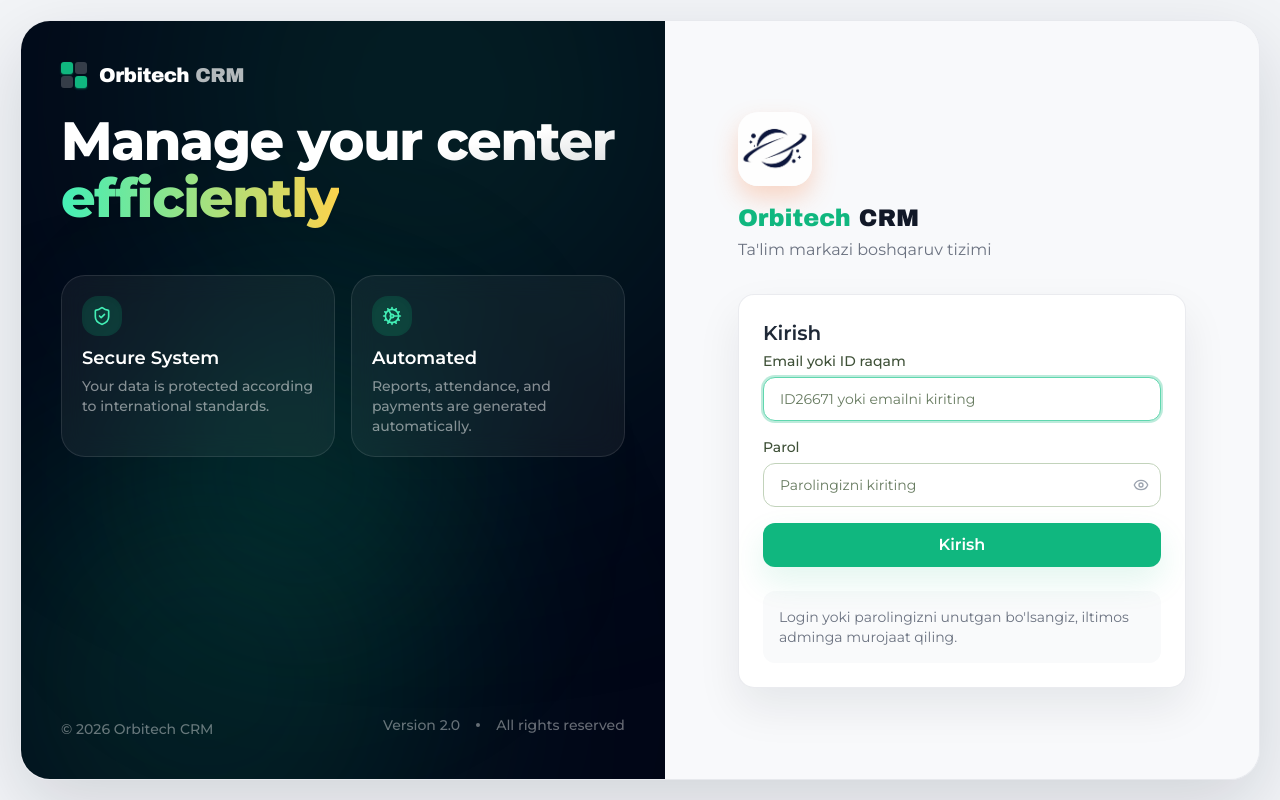
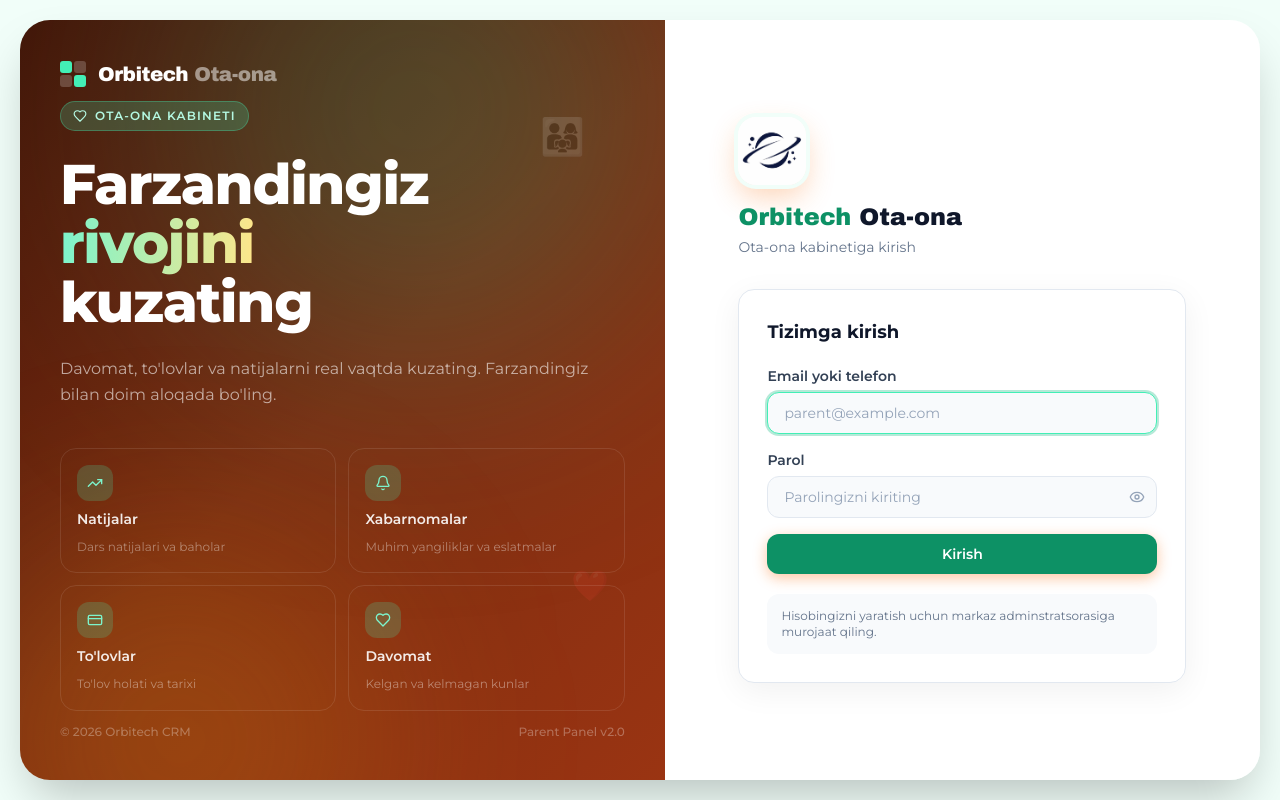
Before and after one commit to usmon717n/orbitechcrm-parent, a Next.js app: page /auth/login in a window 1280 px wide. Built offline with nearby package versions, Linux system fonts and the light colour scheme; no server answers.

Commit message:
Redesign login page: orange parent theme

```diff
--- a/src/app/auth/login/page.tsx
+++ b/src/app/auth/login/page.tsx
@@ -5,18 +5,12 @@
 import { useAuthStore, readAuthFromStorage } from '@/store/auth.store'
 import { authApi } from '@/lib/api'
 import toast from 'react-hot-toast'
-import { Eye, EyeOff, Cog, ShieldCheck } from 'lucide-react'
+import { Eye, EyeOff, Heart, Bell, CreditCard, TrendingUp } from 'lucide-react'
 import { useI18n } from '@/lib/i18n'
-
-const STUDENT_ID_REGEX = /^(ID\d{5}|ST\d{2}[A-Z2-9]{6})$/i
 
 export default function LoginPage() {
   return (
-    <Suspense fallback={
-      <div className="min-h-screen flex items-center justify-center bg-gray-50 dark:bg-gray-950">
-        <div className="w-8 h-8 border-4 border-orange-500 border-t-transparent rounded-full animate-spin" />
-      </div>
-    }>
+    <Suspense fallback={<div className="min-h-screen flex items-center justify-center bg-orange-950"><div className="w-8 h-8 border-4 border-orange-400 border-t-transparent rounded-full animate-spin" /></div>}>
       <LoginContent />
     </Suspense>
   )
@@ -32,219 +26,135 @@
   const [showPwd, setShowPwd] = useState(false)
   const [loading, setLoading] = useState(false)
   const { t } = useI18n()
-
-  // URL dan tenant slug o'qiladi: /auth/login?tenant=najot-talim
   const tenantSlug = searchParams.get('tenant') ?? undefined
-  const isSwitchMode = searchParams.get('switch') === '1'
-
-  const isStudentId = STUDENT_ID_REGEX.test(identifier.trim())
 
   useEffect(() => {
     const { user, isAuthenticated } = readAuthFromStorage()
-    const canSwitchFromActiveSession = isSwitchMode && user?.role === 'SUPERADMIN'
-    if (isAuthenticated && user && !canSwitchFromActiveSession) {
-      const path =
-        user.role === 'SUPERADMIN' ? '/superadmin' :
-        user.role === 'ADMIN' ? '/admin' :
-        user.role === 'TEACHER' ? '/teacher' : '/student'
-      router.replace(path)
-    } else {
-      setReady(true)
-    }
-  }, [isSwitchMode, router])
+    if (isAuthenticated && user && user.role === 'PARENT') router.replace('/parent')
+    else setReady(true)
+  }, [router])
 
   const handleSubmit = async (e: React.FormEvent) => {
     e.preventDefault()
     if (!identifier.trim() || !password.trim()) { toast.error(t('login.fillAllFields')); return }
-
-    // Student ID bilan kirish tenant slug talab qiladi
-    if (isStudentId && !tenantSlug) {
-      toast.error("O'quvchilar markaz havolasi orqali kirishlari kerak")
-      return
-    }
-
     setLoading(true)
     try {
       const res = await authApi.login(identifier.trim(), password.trim(), tenantSlug)
       const { access_token, refresh_token, user, tenant } = res.data
+      if (user.role !== 'PARENT') { toast.error("Bu panel faqat ota-onalar uchun"); return }
       setAuth(user, access_token, refresh_token, tenant ?? undefined)
-      const path =
-        user.role === 'SUPERADMIN' ? '/superadmin' :
-        user.role === 'ADMIN' ? '/admin' :
-        user.role === 'TEACHER' ? '/teacher' : '/student'
-      toast.success(`${t('login.welcome')}, ${user.firstName}!`)
-      router.replace(path)
+      toast.success(`Xush kelibsiz, ${user.firstName}!`)
+      router.replace('/parent')
     } catch (err: any) {
       const msg = err.response?.data?.message
       toast.error(Array.isArray(msg) ? msg[0] : (msg || t('login.invalidCredentials')))
-    } finally {
-      setLoading(false)
-    }
+    } finally { setLoading(false) }
   }
 
-  if (!ready) {
-    return (
-      <div className="min-h-screen flex items-center justify-center bg-gray-50 dark:bg-gray-950">
-        <div className="w-8 h-8 border-4 border-orange-500 border-t-transparent rounded-full animate-spin" />
-      </div>
-    )
-  }
+  if (!ready) return <div className="min-h-screen flex items-center justify-center bg-orange-950"><div className="w-8 h-8 border-4 border-orange-400 border-t-transparent rounded-full animate-spin" /></div>
 
   return (
-    <div className="min-h-[100dvh] bg-[#f2f4f7] dark:bg-gray-950 lg:h-[100dvh] lg:overflow-hidden lg:p-5">
-      <div className="mx-auto flex min-h-[100dvh] w-full max-w-[1480px] overflow-hidden lg:h-full lg:min-h-0 lg:rounded-[30px] lg:border lg:border-gray-200/80 dark:lg:border-gray-800/80 lg:shadow-[0_26px_72px_rgba(15,23,42,0.14)]">
-        <section className="relative hidden w-[52%] lg:flex lg:min-h-0 lg:overflow-hidden flex-col justify-start gap-6 overflow-hidden bg-slate-950 p-8 xl:p-10 text-white">
-          {/* Abstract background elements */}
-          <div className="absolute -top-[30%] -right-[10%] h-[600px] w-[600px] rounded-full bg-orange-600/20 blur-[140px] pointer-events-none" />
-          <div className="absolute -bottom-[20%] -left-[10%] h-[500px] w-[500px] rounded-full bg-indigo-600/20 blur-[120px] pointer-events-none" />
-          <div className="absolute top-[40%] left-[20%] h-[300px] w-[300px] rounded-full bg-purple-500/15 blur-[100px] pointer-events-none" />
+    <div className="min-h-[100dvh] bg-orange-50 dark:bg-slate-950 lg:h-[100dvh] lg:overflow-hidden lg:p-5">
+      <div className="mx-auto flex min-h-[100dvh] w-full max-w-[1480px] overflow-hidden lg:h-full lg:min-h-0 lg:rounded-[30px] lg:shadow-2xl">
 
-          {/* Logo / Brand header */}
+        {/* LEFT — Parent Hero (warm & family) */}
+        <section className="relative hidden w-[52%] lg:flex flex-col justify-between overflow-hidden p-10 text-white" style={{ background: 'linear-gradient(135deg, #431407 0%, #7c2d12 50%, #9a3412 100%)' }}>
+          <div className="absolute -top-40 right-0 h-[500px] w-[500px] rounded-full bg-orange-500/25 blur-[130px] pointer-events-none" />
+          <div className="absolute -bottom-40 -left-10 h-[400px] w-[400px] rounded-full bg-amber-500/20 blur-[100px] pointer-events-none" />
+
+          {/* Decoration */}
+          <div className="absolute top-24 right-20 text-4xl opacity-15">👨‍👩‍👧</div>
+          <div className="absolute bottom-44 right-14 text-3xl opacity-15">❤️</div>
+
+          {/* Brand */}
           <div className="relative z-10 flex items-center gap-3">
             <div className="flex flex-col gap-[2px]">
-              <div className="flex items-center gap-[2px]">
-                <div className="h-3 w-3 rounded-[3px] bg-orange-500 shadow-sm shadow-orange-500/50" />
-                <div className="h-3 w-3 rounded-[3px] bg-white/20" />
-              </div>
-              <div className="flex items-center gap-[2px]">
-                <div className="h-3 w-3 rounded-[3px] bg-white/20" />
-                <div className="h-3 w-3 rounded-[3px] bg-orange-500 shadow-sm shadow-orange-500/50" />
-              </div>
+              <div className="flex gap-[2px]"><div className="h-3 w-3 rounded-[3px] bg-orange-400" /><div className="h-3 w-3 rounded-[3px] bg-white/20" /></div>
+              <div className="flex gap-[2px]"><div className="h-3 w-3 rounded-[3px] bg-white/20" /><div className="h-3 w-3 rounded-[3px] bg-orange-400" /></div>
             </div>
-            <span className="font-brand text-xl tracking-tight text-white">
-              Orbitech <span className="font-medium text-white/70">CRM</span>
-            </span>
+            <span className="font-brand text-xl tracking-tight">Orbitech <span className="text-white/50 font-medium">Ota-ona</span></span>
           </div>
 
-          {/* Center content */}
-          <div className="relative z-10 mx-auto max-w-xl pb-2 lg:pb-0">
-            <h1 className="mb-4 text-[42px] font-extrabold leading-[1.06] tracking-tight xl:text-[54px] 2xl:text-[64px] text-transparent bg-clip-text bg-gradient-to-br from-white via-white to-white/70">
-              {t('loginHero.titleLine1')} <br />
-              <span className="text-transparent bg-clip-text bg-gradient-to-r from-orange-400 to-amber-300 drop-shadow-sm">
-                {t('loginHero.titleLine2')}
-              </span>
+          {/* Hero */}
+          <div className="relative z-10 max-w-xl">
+            <div className="inline-flex items-center gap-2 px-3 py-1.5 rounded-full bg-orange-400/20 border border-orange-400/30 text-orange-200 text-xs font-semibold mb-6 tracking-widest uppercase">
+              <Heart className="w-3.5 h-3.5" /> Ota-ona kabineti
+            </div>
+            <h1 className="text-[44px] xl:text-[56px] font-extrabold leading-[1.05] tracking-tight mb-6">
+              Farzandingiz <br />
+              <span className="text-transparent bg-clip-text bg-gradient-to-r from-orange-300 to-amber-200">rivojini</span><br />
+              kuzating
             </h1>
-
-            {/* Feature cards */}
-            <div className="mt-10 grid grid-cols-2 gap-3 xl:mt-12 xl:gap-4">
-              <div className="group flex flex-col gap-2 rounded-3xl border border-white/10 bg-white/5 p-4 xl:p-5 backdrop-blur-md transition-all duration-300 hover:bg-white/10 hover:-translate-y-1 hover:shadow-2xl hover:shadow-orange-500/10 hover:border-white/20">
-                <div className="flex h-10 w-10 items-center justify-center rounded-2xl bg-orange-500/20 text-orange-400 shadow-inner group-hover:scale-110 transition-transform duration-300">
-                  <ShieldCheck className="h-5 w-5" />
+            <p className="text-white/60 text-base leading-relaxed mb-10">
+              Davomat, to'lovlar va natijalarni real vaqtda kuzating. Farzandingiz bilan doim aloqada bo'ling.
+            </p>
+            <div className="grid grid-cols-2 gap-3">
+              {[
+                { icon: TrendingUp, title: 'Natijalar', desc: "Dars natijalari va baholar" },
+                { icon: Bell, title: 'Xabarnomalar', desc: "Muhim yangiliklar va eslatmalar" },
+                { icon: CreditCard, title: "To'lovlar", desc: "To'lov holati va tarixi" },
+                { icon: Heart, title: 'Davomat', desc: 'Kelgan va kelmagan kunlar' },
+              ].map(({ icon: Icon, title, desc }) => (
+                <div key={title} className="flex flex-col gap-2 rounded-2xl border border-white/10 bg-white/6 p-4 hover:bg-white/10 transition-colors">
+                  <div className="w-9 h-9 rounded-xl bg-orange-400/20 flex items-center justify-center">
+                    <Icon className="w-4 h-4 text-orange-300" />
+                  </div>
+                  <p className="text-sm font-semibold text-white/90">{title}</p>
+                  <p className="text-xs text-white/40 leading-relaxed">{desc}</p>
                 </div>
-                <div>
-                  <h3 className="font-semibold text-base xl:text-lg text-white mb-1">{t('loginHero.feature1Title')}</h3>
-                  <p className="text-xs xl:text-sm text-white/50 leading-relaxed font-medium">
-                    {t('loginHero.feature1Desc')}
-                  </p>
-                </div>
-              </div>
-
-              <div className="group flex flex-col gap-2 rounded-3xl border border-white/10 bg-white/5 p-4 xl:p-5 backdrop-blur-md transition-all duration-300 hover:bg-white/10 hover:-translate-y-1 hover:shadow-2xl hover:shadow-blue-500/10 hover:border-white/20">
-                <div className="flex h-10 w-10 items-center justify-center rounded-2xl bg-blue-500/20 text-blue-400 shadow-inner group-hover:scale-110 transition-transform duration-300">
-                  <Cog className="h-5 w-5" />
-                </div>
-                <div>
-                  <h3 className="font-semibold text-base xl:text-lg text-white mb-1">{t('loginHero.feature2Title')}</h3>
-                  <p className="text-xs xl:text-sm text-white/50 leading-relaxed font-medium">
-                    {t('loginHero.feature2Desc')}
-                  </p>
-                </div>
-              </div>
+              ))}
             </div>
           </div>
 
-          {/* Footer content */}
-          <div className="relative z-10 mt-auto flex items-end justify-between gap-4 text-xs xl:text-sm font-medium text-white/40">
-            <div className="space-y-2">
-              <span className="block">© {new Date().getFullYear()} Orbitech CRM</span>
-            </div>
-            <div className="hidden xl:flex items-center gap-4 pb-1">
-              <span>{t('loginHero.version')} 2.0</span>
-              <span className="h-1 w-1 rounded-full bg-white/40" />
-              <span>{t('loginHero.rights')}</span>
-            </div>
+          <div className="relative z-10 flex items-center justify-between text-xs text-white/30 font-medium">
+            <span>© {new Date().getFullYear()} Orbitech CRM</span>
+            <span>Parent Panel v2.0</span>
           </div>
         </section>
 
-        <section className="flex flex-1 items-center justify-center bg-[#f8f9fb] dark:bg-gray-950 px-5 py-8 sm:px-8 lg:min-h-0 lg:overflow-hidden lg:px-10 lg:py-7 xl:px-12 xl:py-10">
+        {/* RIGHT — Form */}
+        <section className="flex flex-1 items-center justify-center bg-white dark:bg-slate-900 px-6 py-10 lg:px-12">
           <div className="w-full max-w-md">
-            <div className="mb-8 text-center lg:text-left">
-              <div className="mb-4 inline-flex h-[74px] w-[74px] items-center justify-center overflow-hidden rounded-[20px] shadow-[0_12px_24px_rgba(249,122,61,0.28)]">
-                <Image
-                  src="/logo/image.png"
-                  alt="Orbitech CRM icon"
-                  width={74}
-                  height={74}
-                  priority
-                  className="h-full w-full object-cover"
-                />
+            <div className="mb-8 flex flex-col items-center lg:items-start">
+              <div className="mb-4 w-[68px] h-[68px] rounded-[18px] overflow-hidden shadow-[0_12px_28px_rgba(249,115,22,0.3)] ring-4 ring-orange-50 dark:ring-orange-900/30">
+                <Image src="/logo/image.png" alt="logo" width={68} height={68} className="object-cover w-full h-full" priority />
               </div>
-              <h1 className="font-brand text-2xl">
-                <span className="text-orange-500">Orbitech</span>{' '}
-                <span className="text-gray-900 dark:text-white">CRM</span>
-              </h1>
-              <p className="text-gray-500 dark:text-gray-400 mt-1">{t('login.subtitle')}</p>
+              <h1 className="font-brand text-2xl"><span className="text-orange-600">Orbitech</span> <span className="text-slate-900 dark:text-white">Ota-ona</span></h1>
+              <p className="text-slate-500 dark:text-slate-400 text-sm mt-1">Ota-ona kabinetiga kirish</p>
             </div>
 
-            <div className="card bg-white/92 dark:bg-gray-900/88 backdrop-blur-sm border border-gray-200/80 dark:border-gray-800 shadow-[0_20px_44px_rgba(15,23,42,0.08)]">
-              <h2 className="text-xl font-semibold text-gray-800 dark:text-white mb-1">{t('login.title')}</h2>
-              {tenantSlug && (
-                <p className="text-sm text-orange-500 font-medium mb-5">
-                  {tenantSlug}
-                </p>
-              )}
+            <div className="bg-white dark:bg-slate-800/60 rounded-2xl border border-slate-200 dark:border-slate-700/60 shadow-[0_8px_32px_rgba(0,0,0,0.06)] p-7">
+              <h2 className="text-lg font-bold text-slate-900 dark:text-white mb-5">Tizimga kirish</h2>
+              {tenantSlug && <p className="text-xs text-orange-500 font-semibold mb-4 uppercase tracking-widest">{tenantSlug}</p>}
               <form onSubmit={handleSubmit} className="space-y-4">
                 <div>
-                  <label className="label">{t('login.identifier')}</label>
-                  <input
-                    className="input"
-                    type="text"
-                    placeholder={t('login.identifierPlaceholder')}
-                    value={identifier}
-                    autoComplete="username"
-                    autoFocus
-                    onChange={(e) => setIdentifier(e.target.value)}
-                  />
+                  <label className="block text-sm font-semibold text-slate-700 dark:text-slate-300 mb-1.5">Email yoki telefon</label>
+                  <input className="w-full px-4 py-2.5 rounded-xl border border-slate-200 dark:border-slate-600 bg-slate-50 dark:bg-slate-700/50 text-slate-900 dark:text-white text-sm outline-none focus:ring-2 focus:ring-orange-500/30 focus:border-orange-400 transition-all placeholder:text-slate-400"
+                    type="text" placeholder="parent@example.com" value={identifier} autoFocus autoComplete="username"
+                    onChange={(e) => setIdentifier(e.target.value)} />
                 </div>
                 <div>
-                  <label className="label">{t('login.password')}</label>
+                  <label className="block text-sm font-semibold text-slate-700 dark:text-slate-300 mb-1.5">Parol</label>
                   <div className="relative">
-                    <input
-                      className="input pr-10"
-                      type={showPwd ? 'text' : 'password'}
-                      placeholder={t('login.passwordPlaceholder')}
-                      value={password}
-                      autoComplete="current-password"
-                      onChange={(e) => setPassword(e.target.value)}
-                    />
-                    <button
-                      type="button"
-                      tabIndex={-1}
-                      onClick={() => setShowPwd((v) => !v)}
-                      className="absolute right-3 top-1/2 -translate-y-1/2 text-gray-400 hover:text-gray-600 dark:text-gray-500 dark:hover:text-gray-300"
-                    >
+                    <input className="w-full px-4 py-2.5 pr-10 rounded-xl border border-slate-200 dark:border-slate-600 bg-slate-50 dark:bg-slate-700/50 text-slate-900 dark:text-white text-sm outline-none focus:ring-2 focus:ring-orange-500/30 focus:border-orange-400 transition-all placeholder:text-slate-400"
+                      type={showPwd ? 'text' : 'password'} placeholder="Parolingizni kiriting" value={password} autoComplete="current-password"
+                      onChange={(e) => setPassword(e.target.value)} />
+                    <button type="button" tabIndex={-1} onClick={() => setShowPwd(v => !v)} className="absolute right-3 top-1/2 -translate-y-1/2 text-slate-400 hover:text-slate-600">
                       {showPwd ? <EyeOff className="w-4 h-4" /> : <Eye className="w-4 h-4" />}
                     </button>
                   </div>
                 </div>
-                <button type="submit" disabled={loading} className="btn-primary w-full mt-2">
-                  {loading ? (
-                    <span className="flex items-center justify-center gap-2">
-                      <span className="w-4 h-4 border-2 border-white border-t-transparent rounded-full animate-spin" />
-                      {t('login.loading')}
-                    </span>
-                  ) : t('login.submit')}
+                <button type="submit" disabled={loading} className="w-full py-2.5 rounded-xl bg-orange-600 hover:bg-orange-700 active:scale-[0.98] text-white font-semibold text-sm transition-all shadow-[0_4px_14px_rgba(249,115,22,0.4)] disabled:opacity-60 mt-2">
+                  {loading ? <span className="flex items-center justify-center gap-2"><span className="w-4 h-4 border-2 border-white border-t-transparent rounded-full animate-spin" />Kirilmoqda...</span> : 'Kirish'}
                 </button>
               </form>
-
-              <div className="mt-6 p-4 bg-gray-50 dark:bg-gray-800 rounded-xl text-sm text-gray-500 dark:text-gray-400">
-                {t('login.forgot')}
+              <div className="mt-5 p-3.5 bg-slate-50 dark:bg-slate-700/40 rounded-xl text-xs text-slate-500 dark:text-slate-400">
+                Hisobingizni yaratish uchun markaz adminstratsorasiga murojaat qiling.
               </div>
             </div>
           </div>
         </section>
       </div>
-
     </div>
   )
 }
```
